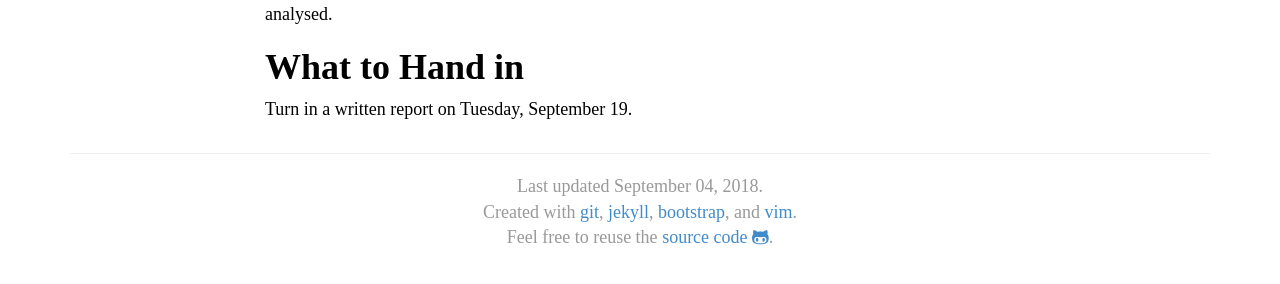
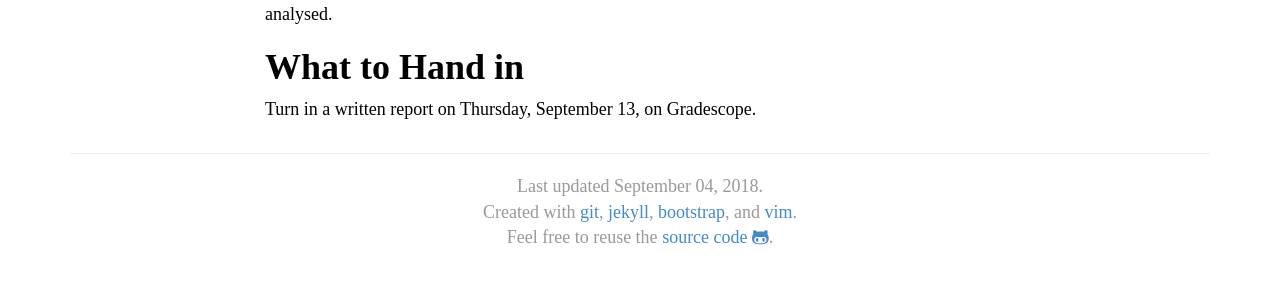
Before and after one commit to mt-class/jhu, a Jekyll site: the page built from hw0.md, in a window 1280 px wide and 1153 px high. Shown: the part 851-1135 px from the top of the window. Built offline with Jekyll 4.4.1, drawn with Linux system fonts in a browser that asks for light colours; nearby versions of some CDN libraries; some web fonts are replaced.

Commit message:
Update hw0.md

```diff
--- a/hw0.md
+++ b/hw0.md
@@ -44,4 +44,4 @@ Conclude your report with a summary of your impression of the major quality prob
 What to Hand in
 ===============
 
-Turn in a written report on Tuesday, September 19.
+Turn in a written report on Thursday, September 13, on Gradescope.
```
